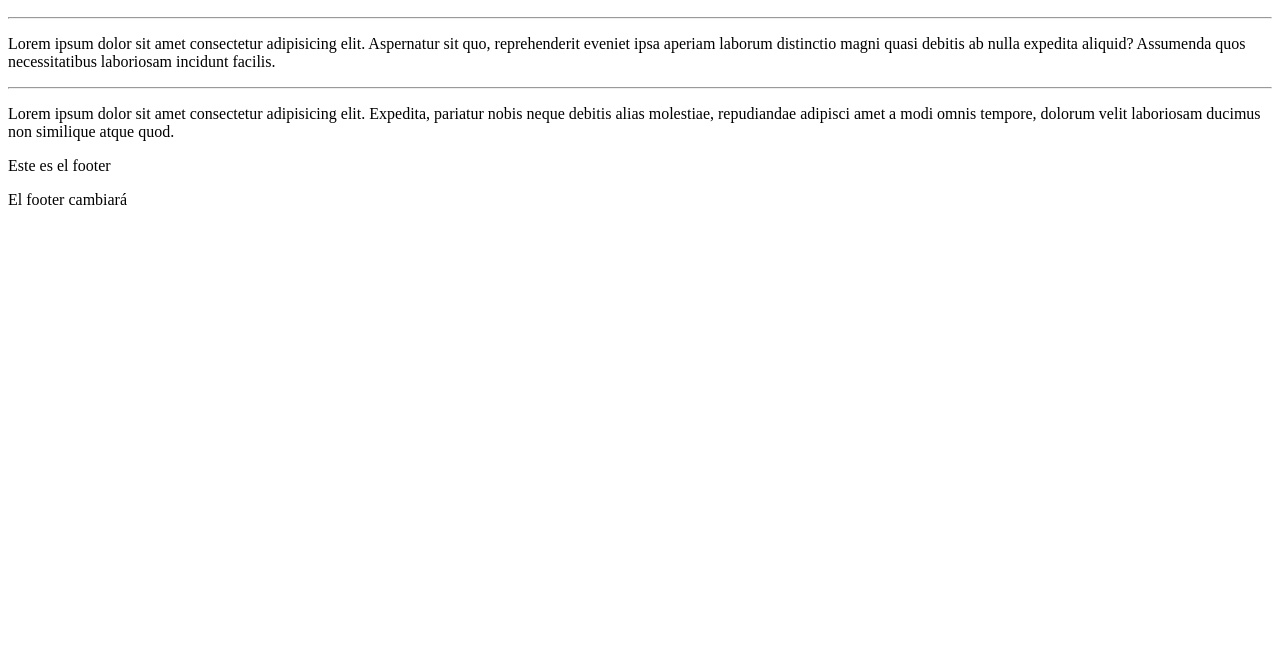
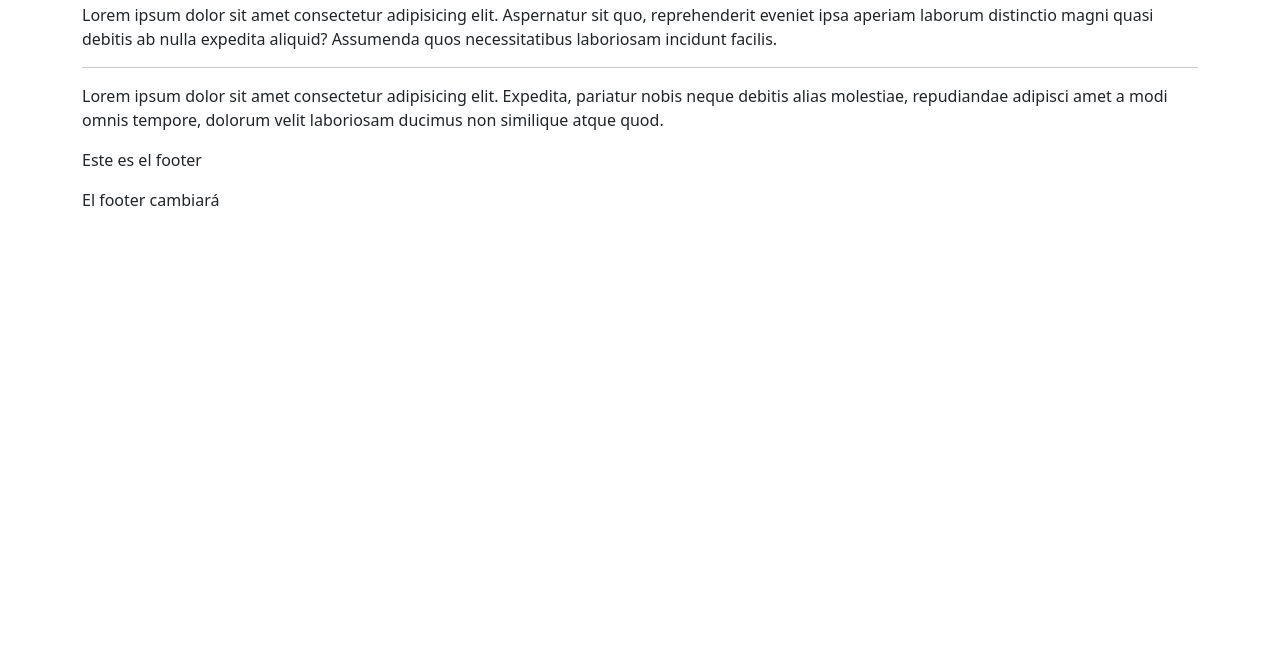
Before and after one commit to adrianagitio24/Colabora, a plain HTML site: page index.html in a window 1280 px wide. Shown: the part 148-800 px from the top of the page. Drawn offline with nearby package versions, Linux system fonts and the light colour scheme.

Commit message:
se agrega boostrap

```diff
--- a/index.html
+++ b/index.html
@@ -4,12 +4,14 @@
         <meta charset="UTF-8">
         <meta name="viewport" content="width=device-width, initial-scale=1.0">
         <title>Mi proyecto colavorativo</title>
+        <link href="https://cdn.jsdelivr.net/npm/bootstrap@5.0.1/dist/css/bootstrap.min.css" rel="stylesheet" integrity="sha384-+0n0xVW2eSR5OomGNYDnhzAbDsOXxcvSN1TPprVMTNDbiYZCxYbOOl7+AMvyTG2x" crossorigin="anonymous">
     </head>
+
     <body>
        <header>
        <h1>Se incluirá un menu</h1>
     </header>
-       <main>
+       <main class="container">
            En el contenido se tendrá un slide y una galeria
            <h2>Contenidos principal</h2>
            <hr>
@@ -21,11 +23,14 @@
                Lorem ipsum dolor sit amet consectetur adipisicing elit. Expedita, pariatur nobis neque debitis alias molestiae, repudiandae adipisci amet a modi omnis tempore, dolorum velit laboriosam ducimus non similique atque quod.
            </p>
        </main>
-       <footer>
+       <footer class="container">
            <p>
              Este es el footer
            </p>
            <p>El footer cambiará</p>
        </footer>
+       <script src="https://cdn.jsdelivr.net/npm/bootstrap@5.0.1/dist/js/bootstrap.bundle.min.js" integrity="sha384-gtEjrD/SeCtmISkJkNUaaKMoLD0//ElJ19smozuHV6z3Iehds+3Ulb9Bn9Plx0x4" crossorigin="anonymous"></script>
+       <script src="https://cdn.jsdelivr.net/npm/@popperjs/core@2.9.2/dist/umd/popper.min.js" integrity="sha384-IQsoLXl5PILFhosVNubq5LC7Qb9DXgDA9i+tQ8Zj3iwWAwPtgFTxbJ8NT4GN1R8p" crossorigin="anonymous"></script>
+       <script src="https://cdn.jsdelivr.net/npm/bootstrap@5.0.1/dist/js/bootstrap.min.js" integrity="sha384-Atwg2Pkwv9vp0ygtn1JAojH0nYbwNJLPhwyoVbhoPwBhjQPR5VtM2+xf0Uwh9KtT" crossorigin="anonymous"></script>
     </body>
 </html>
```
